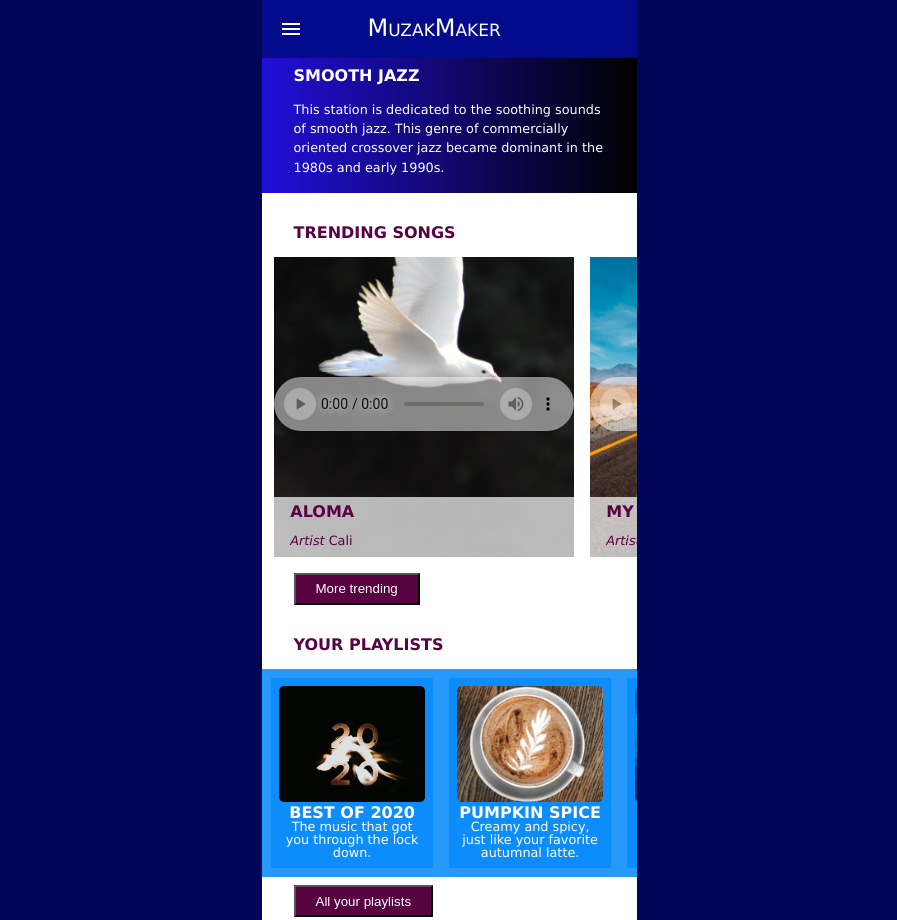
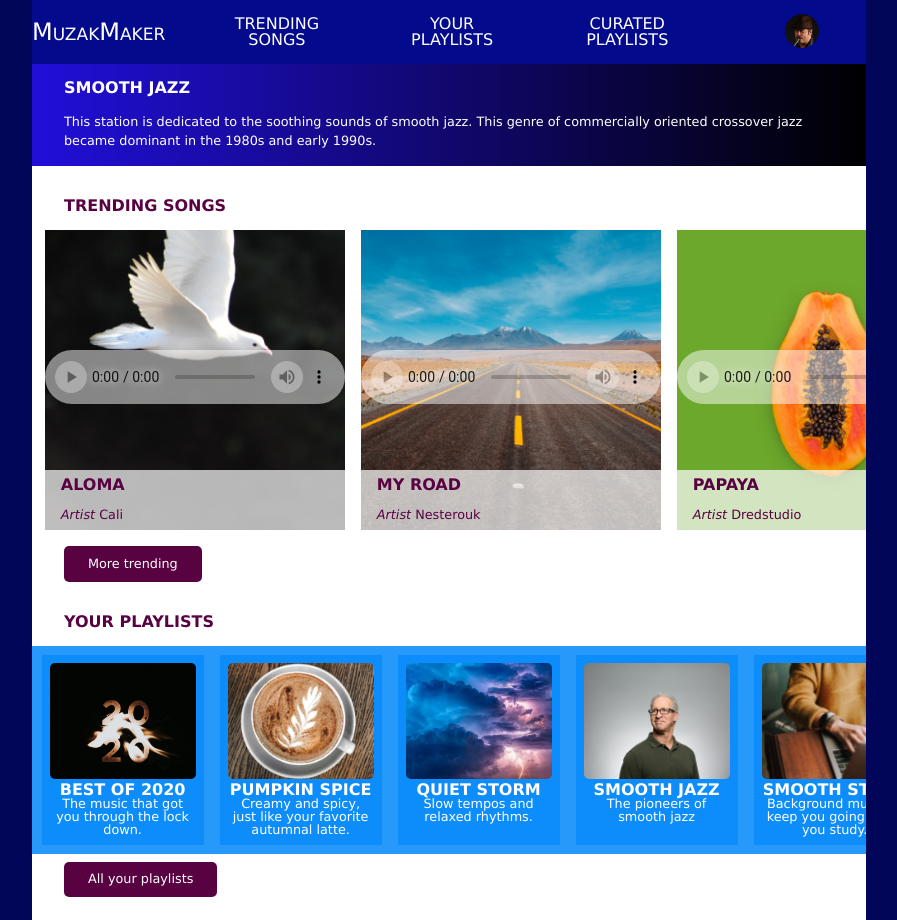
Before and after one commit to bflaner1/streamingmedia, a plain HTML site: page index.html in a window 1280 px wide. Shown: the top 920 px of the page, without its empty margins (191-1088 px from the left). Drawn offline with Linux system fonts and the light colour scheme.

Commit message:
Update style and responsive elements

```diff
--- a/css/style.css
+++ b/css/style.css
@@ -18,6 +18,7 @@
    --fs-h1: 1.5rem;
    --fs-h2_h3: 1rem;
    --fs-p: 0.8rem;
+   --fs-btn: 0.8rem;
    --fs-ftr-p: 0.75rem;
 
    --scrollbar-width: 15px;
@@ -187,8 +188,13 @@ nav a:visited {
    color: var(--nav-link-clr);
 }
 
-nav a:hover {
+nav li:not(:last-of-type) a:hover {
    background-color: var(--nav-link-clr__hover);
+}
+
+.pfp:hover {
+   filter: brightness(1.5);
+   transition: filter 0.125s ease-in-out;
 }
 
 /* Main Content
@@ -210,11 +216,19 @@ article {
 }
 
 .more-btn {
+   display: inline-block;
    background-color: var(--accent-clr);
+   text-decoration: none;
+   font-size: var(--fs-btn);
    color: var(--font-clr);
-   padding: 0.4rem 1.25rem;
+   padding: 0.7rem 1.5rem;
    margin-left: 2rem;
    margin-top: 0.5rem;
+   border-radius: 5px;
+}
+
+.more-btn:hover {
+   background-color: var(--bg-clr);
 }
 
 /* Trending
@@ -282,7 +296,7 @@ article {
    padding-left: 1rem;
 }
 
-.tr-content section figure {
+.tr-content figure {
    grid-row: 3 / 4;
    grid-column: 1 / -1;
    z-index: 2;
@@ -385,3 +399,42 @@ footer p {
    font-size: var(--fs-ftr-p);
    color: var(--accent-font-clr);
 }
+
+/* Media Queries
+--------------------- */
+@media (min-width: 700px) {
+   body {
+      max-width: 834px;
+   }
+
+   header {
+      padding-top: 5rem;
+   }
+
+   nav {
+      display: flex;
+      flex-direction: row;
+      width: 100%;
+   }
+
+   ul {
+      overflow: visible;
+      display: grid;
+      grid-template-columns: repeat(5, 1fr);
+      gap: 3rem;
+      justify-items: center;
+      align-items: center;
+      padding-left: 0;
+      margin-top: 0;
+      min-height: 4rem;
+   }
+
+   nav li {
+      padding: 0;
+      text-align: center;
+   }
+
+   label, input {
+      display: none;
+   }
+}
--- a/index.html
+++ b/index.html
@@ -23,7 +23,7 @@
          <li><a href="#trending">Trending Songs</a></li>
          <li><a href="#playlists">Your playlists</a></li>
          <li><a href="#curated">Curated Playlists</a></li>
-         <li><a href="#"><img src="images/duke-silver.png" alt=""></a></li>
+         <li><a href="#"><img class="pfp" src="images/duke-silver.png" alt="Duke Silver profile picture"></a></li>
       </ul>
    </nav>
    <main>
@@ -37,7 +37,7 @@
                </div>
                <img src="images/aloma-cover.png" alt="Aloma cover">
                <figure>
-                  <audio class="audio-player" controls src="audio/aloma.mp3">
+                  <audio controls src="audio/aloma.mp3">
                      <a href="audio/aloma.mp3">Download audio</a>
                   </audio>
                </figure>
@@ -91,7 +91,7 @@
                </figure>
             </section>
          </div>
-         <button class="more-btn">More trending</button>
+         <a class="more-btn" href="#">More trending</a>
       </article>
       <article id="playlists">
          <h2>Your Playlists</h2>
@@ -122,7 +122,7 @@
                <p>Background music to keep you going while you study.</p>
             </section>
          </div>
-         <button class="more-btn">All your playlists</button>
+         <a class="more-btn" href="#">All your playlists</a>
       </article>
       <article id="curated">
          <h2>Curated Playlists</h2>
@@ -153,7 +153,7 @@
                <p>The greatest collection of your sax favorites.</p>
             </section>
          </div>
-         <button class="more-btn">More curated</button>
+         <a class="more-btn" href="#">More curated</a>
       </article>
    </main>
    <footer>
```
